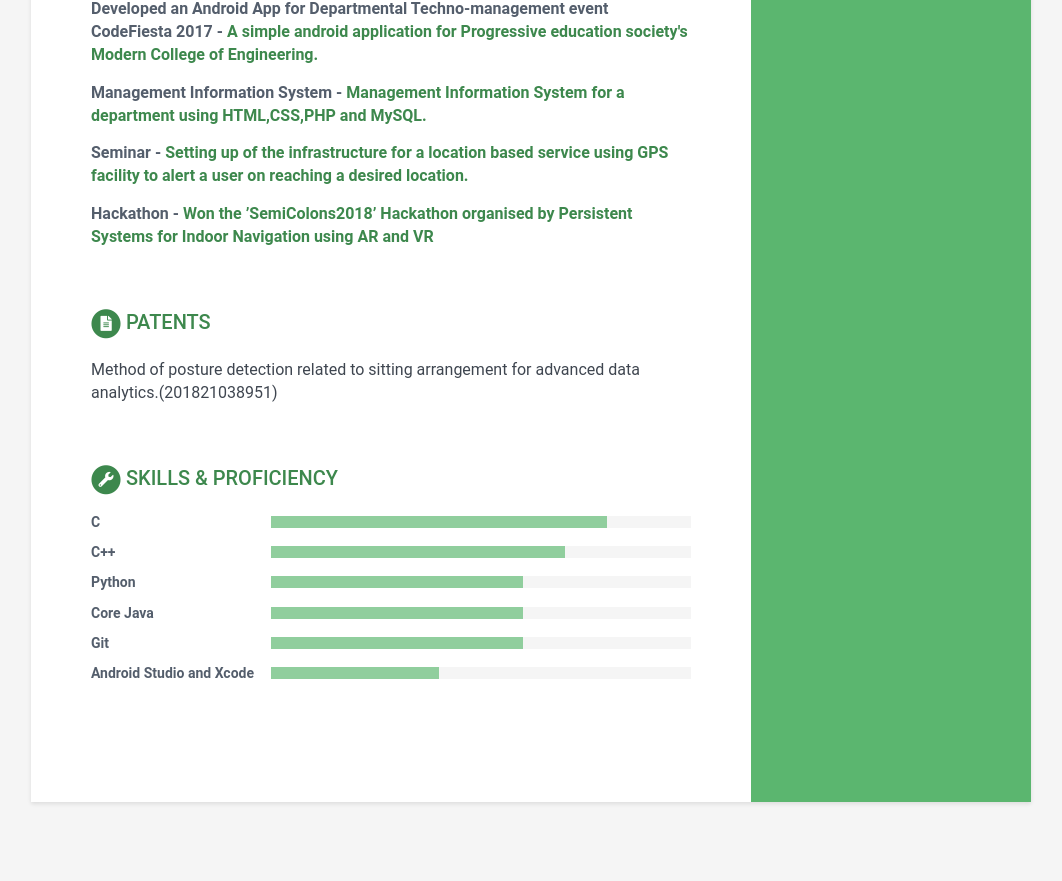
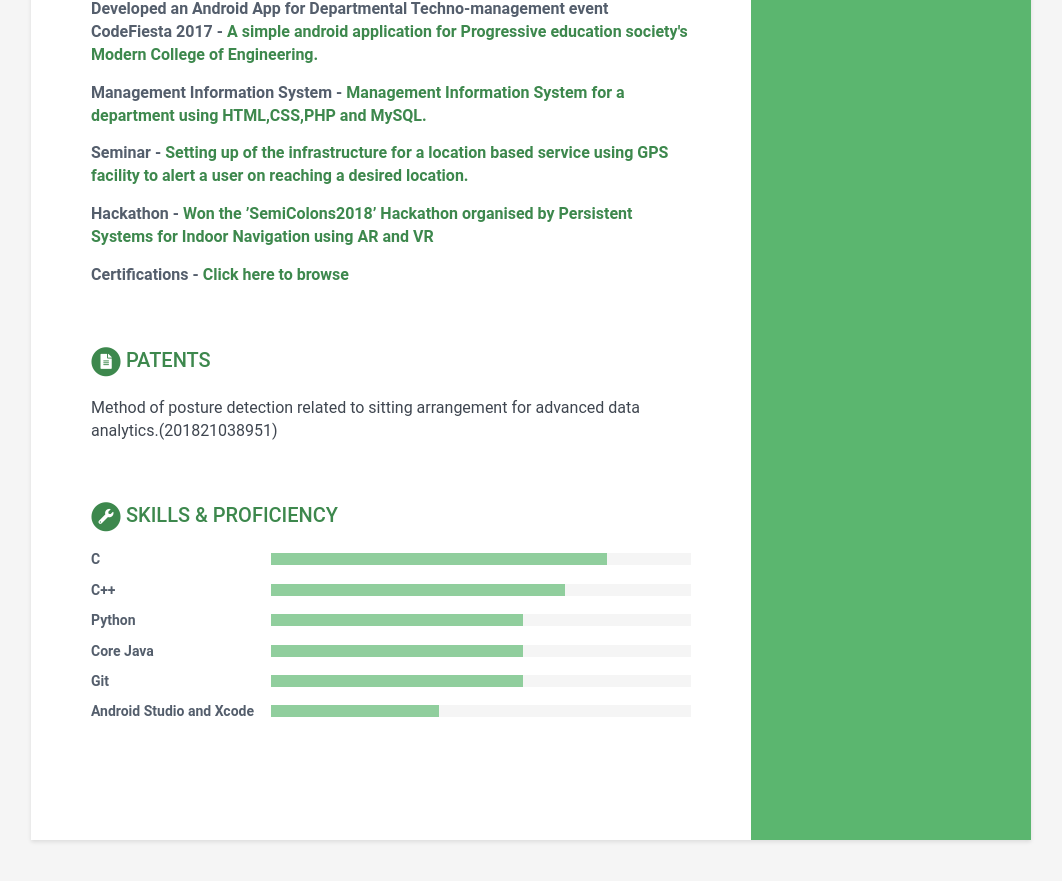
Before and after one commit to ameyakale603/online-cv, a Jekyll site: the page built from index.html, in a window 1280 px wide and 900 px high, scrolled down 1077 px. Shown: the top 881 px of the window, without its empty margins (109-1171 px from the left). Built offline with Jekyll 4.4.1, drawn with Linux system fonts in a browser that asks for light colours.

Commit message:
Update data.yml

```diff
--- a/_data/data.yml
+++ b/_data/data.yml
@@ -109,9 +109,13 @@ projects:
 
       - title: Hackathon
         link: "#"
-        specificLink: "https://onlyak.github.io/Certifications/"
         tagline: "Won the ’SemiColons2018’ Hackathon organised by Persistent Systems for Indoor Navigation using AR
                   and VR"
+
+      - title: Certifications
+        link: "#"
+        specificLink: "https://onlyak.github.io/Certifications/"
+        tagline: "Click here to browse"
 
 
 publications:
```
